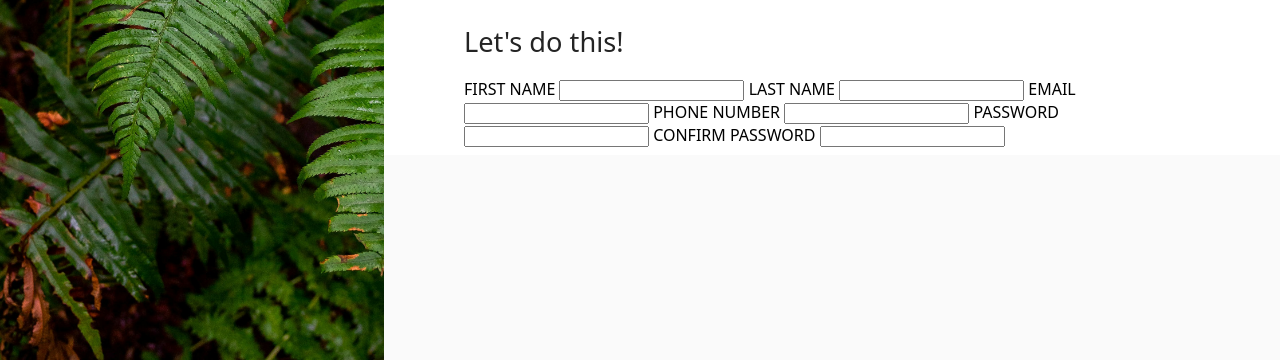
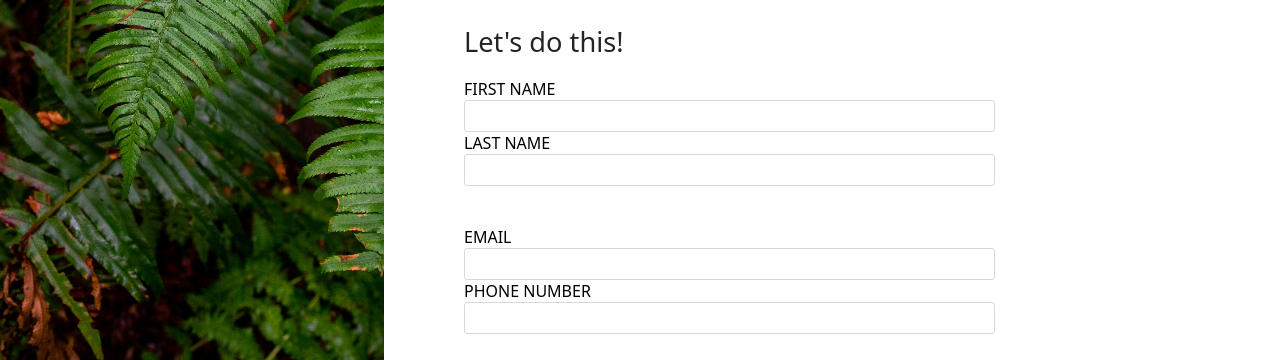
Before and after one commit to liam-621/sign-up-form, a plain HTML site: page index.html in a window 1280 px wide. Shown: the part 440-800 px from the top of the page. Drawn offline with Linux system fonts and the light colour scheme.

Commit message:
Basic form styling

```diff
--- a/index.html
+++ b/index.html
@@ -24,19 +24,25 @@
             </div>
             <div class="middle-content">
                 <h1 class="form-heading">Let's do this!</h1>
-                <form>
+                <form class="sign-up-form">
+                    <div class="form-row">
                         <label for="first-name">FIRST NAME</label>
                         <input type="text" id="first-name" name="first-name">
                         <label for="last-name">LAST NAME</label>
                         <input type="text" id="last-name" name="last-name">
+                    </div>
+                    <div class="form-row">
                         <label for="email">EMAIL</label>
                         <input type="email" id="email" name="email">
                         <label for="phone">PHONE NUMBER</label>
                         <input type="tel" id="phone" name="phone">
+                    </div>
+                    <div class="form-row">
                         <label for="pwd">PASSWORD</label>
                         <input type="password" id="pwd" name="pwd">
                         <label for="confirm-pwd">CONFIRM PASSWORD</label>
                         <input type="password" id="confirm-pwd" name="confirm-pwd">
+                    </div>
                 </form>
             </div>
             <div class="bottom-content"></div>
--- a/styles.css
+++ b/styles.css
@@ -83,6 +83,28 @@ html, body {
     padding: 0.5em 5em;
 }
 
+.sign-up-form {
+    width: 70%;
+}
+
+.form-row {
+    margin-bottom: 40px;
+    display: flex;
+    justify-content: flex-start;
+    flex-direction: column;
+    flex-wrap: wrap;
+}
+
+.form-row input {
+    background-color: #FFFFFF;
+    border: 1px solid #D6D9DC;
+    border-radius: 3px;
+    width: 100%;
+    padding: 7px;
+    font-size: 14px;
+}
+
+
 .bottom-content {
     background-color: #fafafa;
     width: 100%;
```
Lines whose indentation alone changed are shown as unchanged.
